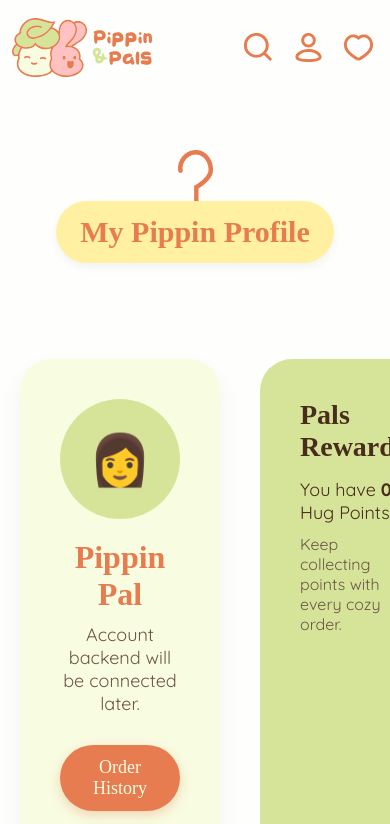
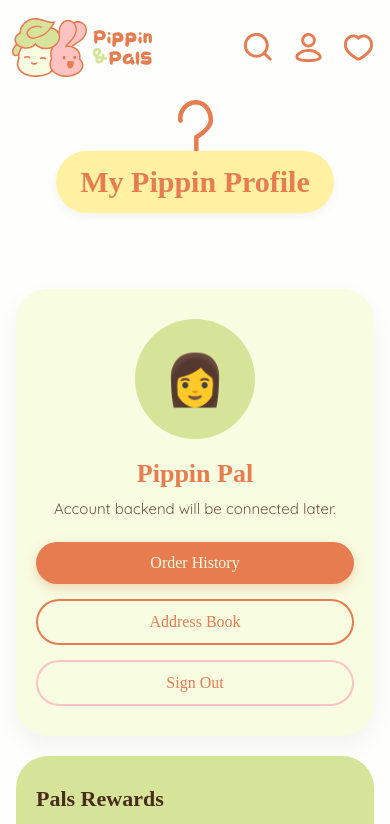
Before and after one commit to ayleenrq/pippin-pals, a React (Vite) app: page /profile in a window 390 px wide. Shown: the top 824 px of the page. Built offline with nearby package versions, Linux system fonts and the light colour scheme; a web font is replaced by a local one.

Commit message:
fix profile responsive

```diff
--- a/src/index.css
+++ b/src/index.css
@@ -1214,6 +1214,123 @@
   margin: 0;
 }
 
+/* ===== PROFILE PAGE ===== */
+.profile-section {
+  padding-top: 150px;
+  padding-bottom: 100px;
+  background-color: #FEFFFC;
+  min-height: 80vh;
+}
+
+.profile-header {
+  margin-bottom: 60px;
+}
+
+.profile-container {
+  max-width: 800px;
+  margin: 0 auto;
+  display: flex;
+  gap: 40px;
+  padding: 0 20px;
+}
+
+.profile-info-card {
+  flex: 1;
+  background-color: #F8FCE1;
+  border-radius: 32px;
+  padding: 40px;
+  box-shadow: 0 10px 25px rgba(0,0,0,0.05);
+}
+
+.profile-avatar {
+  width: 120px;
+  height: 120px;
+  background-color: #D6E499;
+  border-radius: 50%;
+  margin: 0 auto 20px;
+  display: flex;
+  align-items: center;
+  justify-content: center;
+  font-size: 50px;
+}
+
+.profile-info-card h3 {
+  text-align: center;
+  color: #E67C4F;
+  font-size: 32px;
+  margin-bottom: 10px;
+}
+
+.profile-info-card > p {
+  text-align: center;
+  color: #6D5649;
+  font-size: 18px;
+  margin-bottom: 30px;
+}
+
+.profile-btn-group {
+  display: flex;
+  flex-direction: column;
+  gap: 15px;
+}
+
+.profile-btn-group .btn {
+  width: 100%;
+  font-size: 18px;
+  padding: 12px;
+}
+
+.btn-signout {
+  background-color: transparent;
+  border: 2px solid #FFC2C2 !important;
+  color: #E67C4F !important;
+}
+
+.reward-section {
+  flex: 1.5;
+  display: flex;
+  flex-direction: column;
+  gap: 20px;
+}
+
+.reward-card {
+  background-color: #D6E499;
+  border-radius: 32px;
+  padding: 40px;
+  position: relative;
+  overflow: hidden;
+  height: 100%;
+}
+
+.reward-card h3 {
+  color: #482C1C;
+  font-size: 28px;
+  margin-bottom: 15px;
+  position: relative;
+  z-index: 2;
+}
+
+.reward-card p {
+  color: #482C1C;
+  font-size: 18px;
+  position: relative;
+  z-index: 2;
+}
+
+.reward-card .reward-note {
+  color: #6D5649;
+  margin-top: 10px;
+  font-size: 16px;
+}
+
+.reward-img {
+  position: absolute;
+  right: -40px;
+  bottom: -40px;
+  width: 250px;
+  opacity: 0.8;
+}
+
 @media (max-width: 1200px) {
   .navbar {
     padding: 22px 32px;
@@ -1622,4 +1739,65 @@
   .product-description {
     font-size: 16px !important;
   }
-}
+
+  /* Profile Mobile */
+  .profile-section {
+    padding-top: 100px;
+    padding-bottom: 60px;
+  }
+
+  .profile-header {
+    margin-bottom: 40px;
+  }
+
+  .profile-container {
+    flex-direction: column;
+    padding: 0 16px;
+    gap: 20px;
+  }
+
+  .profile-info-card,
+  .reward-section {
+    flex: none;
+    width: 100%;
+  }
+
+  .profile-info-card {
+    padding: 30px 20px;
+  }
+
+  .profile-info-card h3 {
+    font-size: 26px;
+  }
+
+  .profile-info-card > p {
+    font-size: 15px;
+    margin-bottom: 24px;
+  }
+
+  .profile-btn-group .btn {
+    font-size: 16px;
+    padding: 12px 16px;
+  }
+
+  .reward-card {
+    padding: 30px 20px 140px 20px;
+    height: auto;
+    min-height: 240px;
+  }
+
+  .reward-card h3 {
+    font-size: 22px;
+  }
+
+  .reward-card p {
+    font-size: 16px;
+  }
+
+  .reward-img {
+    width: 130px;
+    right: 0px;
+    bottom: 0px;
+    opacity: 0.6;
+  }
+}
--- a/src/pages/Profile.jsx
+++ b/src/pages/Profile.jsx
@@ -4,40 +4,40 @@
 
 const Profile = () => {
   return (
-    <div className="section" style={{ paddingTop: '150px', paddingBottom: '100px', backgroundColor: '#FEFFFC', minHeight: '80vh' }}>
+    <div className="section profile-section">
 
-      <div className="features-header" style={{ marginBottom: '60px' }}>
+      <div className="features-header profile-header">
         <img src={Vector1} alt="" className="features-hook-img" />
         <div className="section-tag" style={{ background: '#FFF1A1' }}>
           <h2>My Pippin Profile</h2>
         </div>
       </div>
 
-      <div style={{ maxWidth: '800px', margin: '0 auto', display: 'flex', gap: '40px', padding: '0 20px' }}>
+      <div className="profile-container">
 
         {/* Profile Info Card */}
-        <div style={{ flex: '1', backgroundColor: '#F8FCE1', borderRadius: '32px', padding: '40px', boxShadow: '0 10px 25px rgba(0,0,0,0.05)' }}>
-          <div style={{ width: '120px', height: '120px', backgroundColor: '#D6E499', borderRadius: '50%', margin: '0 auto 20px', display: 'flex', alignItems: 'center', justifyContent: 'center' }}>
-            <span style={{ fontSize: '50px' }}>👩</span>
+        <div className="profile-info-card">
+          <div className="profile-avatar">
+            <span>👩</span>
           </div>
-          <h3 style={{ textAlign: 'center', color: '#E67C4F', fontSize: '32px', marginBottom: '10px' }}>Pippin Pal</h3>
-          <p style={{ textAlign: 'center', color: '#6D5649', fontSize: '18px', marginBottom: '30px' }}>Account backend will be connected later.</p>
+          <h3>Pippin Pal</h3>
+          <p>Account backend will be connected later.</p>
 
-          <div style={{ display: 'flex', flexDirection: 'column', gap: '15px' }}>
-            <button className="btn btn-primary" style={{ width: '100%', fontSize: '18px', padding: '12px' }}>Order History</button>
-            <button className="btn btn-outline" style={{ width: '100%', fontSize: '18px', padding: '12px' }}>Address Book</button>
-            <button className="btn btn-outline" style={{ width: '100%', fontSize: '18px', padding: '12px', border: '2px solid #FFC2C2', color: '#E67C4F' }}>Sign Out</button>
+          <div className="profile-btn-group">
+            <button className="btn btn-primary">Order History</button>
+            <button className="btn btn-outline">Address Book</button>
+            <button className="btn btn-outline btn-signout">Sign Out</button>
           </div>
         </div>
 
         {/* Decorative / Reward section */}
-        <div style={{ flex: '1.5', display: 'flex', flexDirection: 'column', gap: '20px' }}>
-          <div style={{ backgroundColor: '#D6E499', borderRadius: '32px', padding: '40px', position: 'relative', overflow: 'hidden', height: '100%' }}>
-            <h3 style={{ color: '#482C1C', fontSize: '28px', marginBottom: '15px', position: 'relative', zIndex: '2' }}>Pals Rewards</h3>
-            <p style={{ color: '#482C1C', fontSize: '18px', position: 'relative', zIndex: '2' }}>You have <strong>0</strong> Hug Points!</p>
-            <p style={{ color: '#6D5649', marginTop: '10px', fontSize: '16px', position: 'relative', zIndex: '2' }}>Keep collecting points with every cozy order.</p>
+        <div className="reward-section">
+          <div className="reward-card">
+            <h3>Pals Rewards</h3>
+            <p>You have <strong>0</strong> Hug Points!</p>
+            <p className="reward-note">Keep collecting points with every cozy order.</p>
 
-            <img src={ClothingBag} alt="Bags" style={{ position: 'absolute', right: '-40px', bottom: '-40px', width: '250px', opacity: '0.8' }} />
+            <img src={ClothingBag} alt="Bags" className="reward-img" />
           </div>
         </div>
 
```
Also changed, not shown: 1 other file (tests, documents, lock files or other folders).
